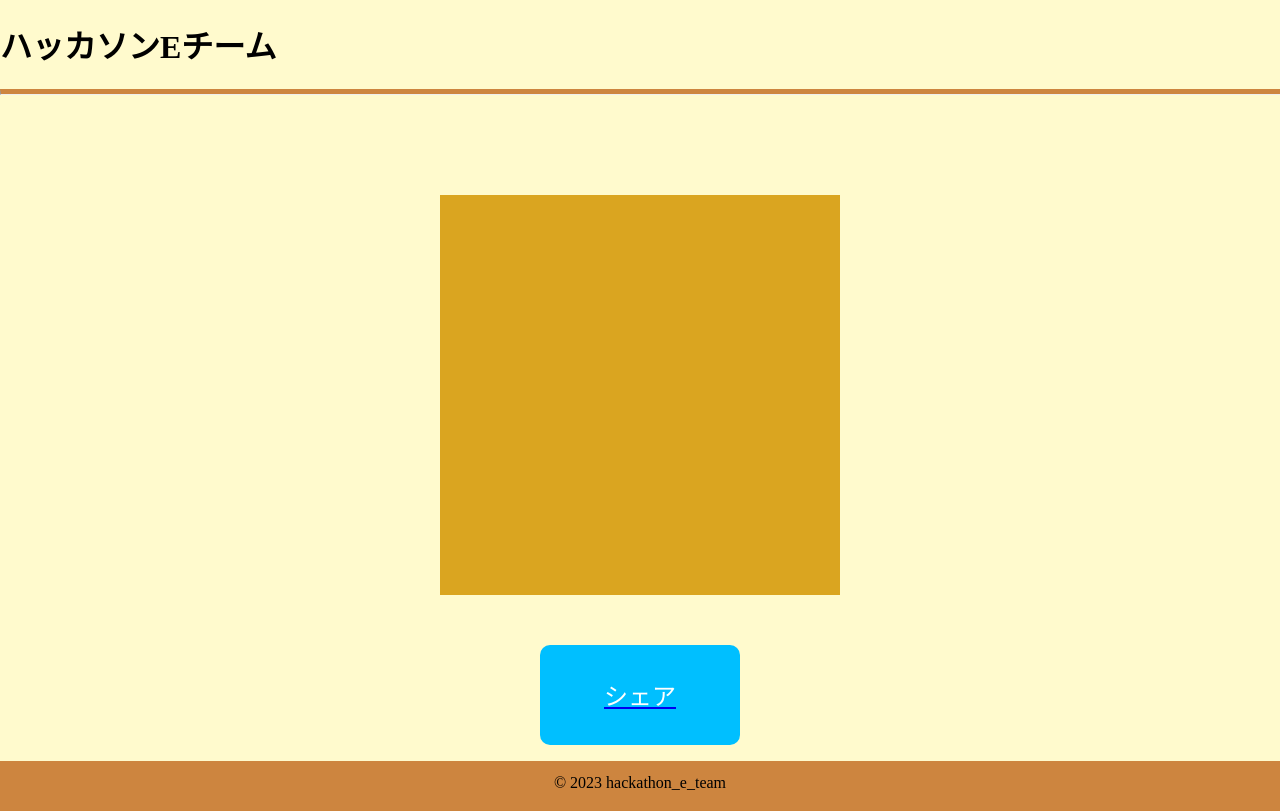
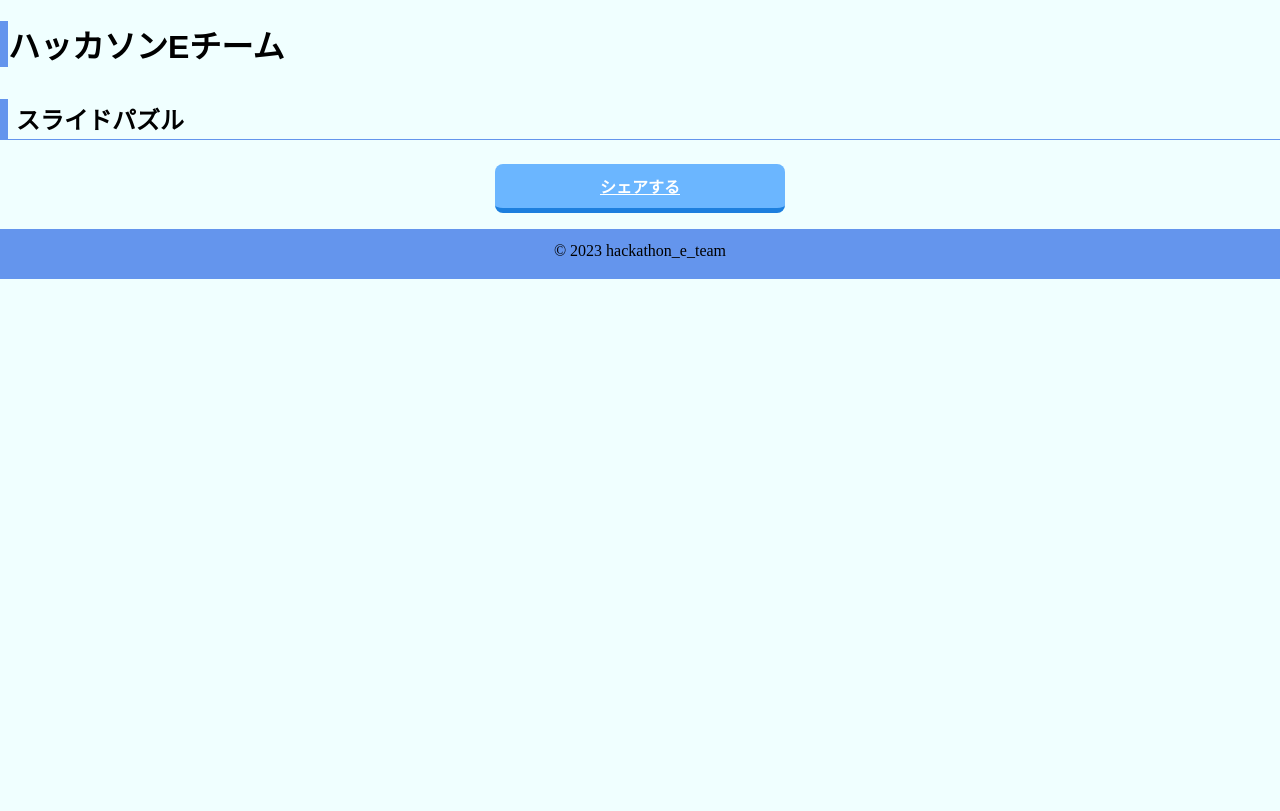
Before and after one commit to masa002/pj_2023_hackathon_e_team, a PHP site: page / in a window 1280 px wide. After the commit the page ends 279 px from the top, so only its background shows below. Run offline with PHP 8.4, Linux system fonts and the light colour scheme.

Commit message:
index.html修正

```diff
--- a/index.php
+++ b/index.php
@@ -4,38 +4,51 @@
     <meta charset="UTF-8">
     <meta http-equiv="X-UA-Compatible" content="IE=edge">
     <meta name="viewport" content="width=device-width, initial-scale=1.0">
-    <title>パズル</title>
+    <title>スライドパズル</title>
     <style>
 		body{
 			margin:0;
 			padding:0;
-			background-color:#fffacd;
+			background-color:#f0ffff;
+		}
+		h1{
+			border-left: 0.5rem solid #6495ed;
+			font-family:sans-serif;
+		}
+		.head2 {
+    	border-left: 0.5rem solid #6495ed;
+		font-family:sans-serif;
+    	border-bottom: 1px solid #6495ed;
+    	border-color: #6495ed;
+   		margin: 2rem 0 1.5rem 0;
+    	padding: 0.1rem 0 0.2rem 0.5rem;
 		}
 		.hr1{
 			border-top: 5px solid #cd853f;
 			width :100%;
 			margin-bottom:100px;
 		}
-		.box {
-  			margin: auto;
-  			width: 400px;
-  			height: 400px;
-  			background:#daa520;
-			margin-bottom: 50px;
+		.button_solid004 a {
+    		position: relative;
+    		display: flex;
+    		justify-content: space-around;
+    		align-items: center;
+    		margin: 0 auto;
+    		max-width: 240px;
+    		padding: 10px 25px;
+    		color: #FFF;
+    		transition: 0.3s ease-in-out;
+    		font-weight: 600;
+    		background: #6bb6ff;
+    		border-radius: 8px;
+    		border-bottom: solid 5px #1d7fde;
 		}
-		.sharebutton {
-			border: none;
-			display: block;
-			margin: auto;
-  			background-color: #00bfff;
-  			width: 200px;
-  			height: 100px;
-  			color: #FFFFFF;
-  			font-size: 24px;
-			border-radius: 10px;
+		.button_solid004 a:hover {
+    		border-bottom: solid 2px #1d7fde;
+    		transform: translateY(3px);
 		}
 		.footer1{
-			background-color:#cd853f;
+			background-color:#6495ed;
 			height:50px;
 			width:100%;
 		}
@@ -45,14 +58,14 @@
 		}
     </style>
         <h1>ハッカソンEチーム</h1>
-		<hr class="hr1"></hr>
+		<h2 class="head2 marginB3">スライドパズル</h2>
 </head>
 <body>
-	<div class="box">
+	<div>
 	</div>
-	<a href="#">
-		<button class="sharebutton"type="button">シェア</button>
-	</a>
+	<div class="button_solid004">
+  		<a href="#">シェアする</a>
+	</div>
 	<footer class="footer1">
 		<p class="p1">© 2023 hackathon_e_team</p>
 	</footer>
```
